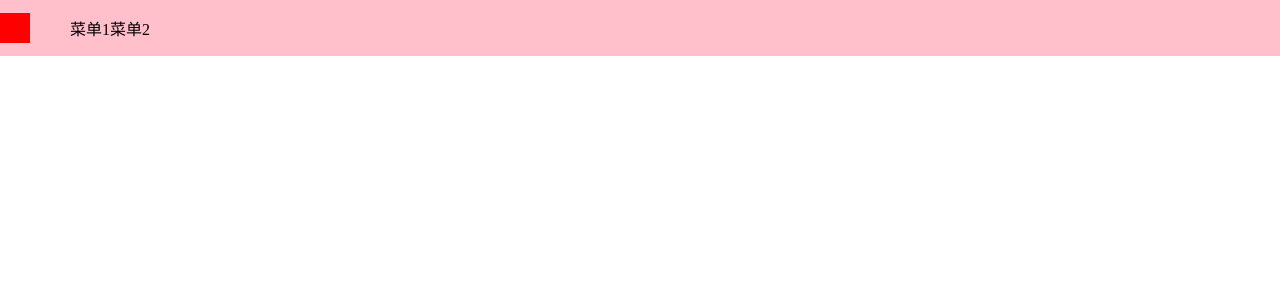
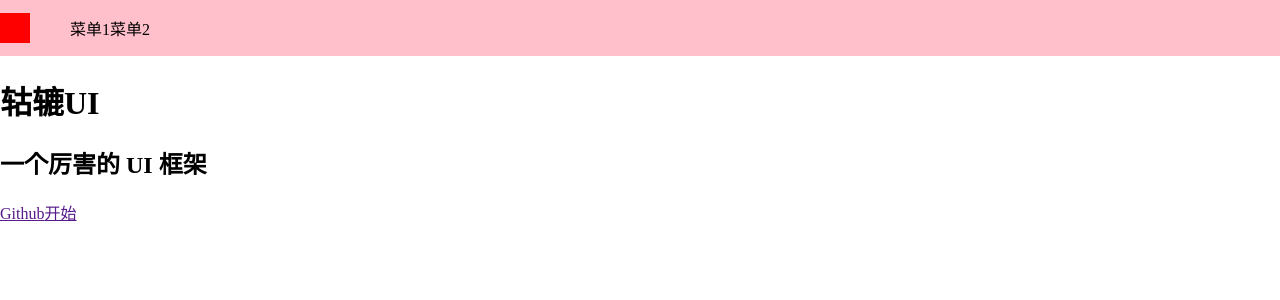
Before and after one commit to zhangyoung99/vite-site-project, a Vue app: page /#/ in a window 1280 px wide. Shown: the top 300 px of the page. Built offline with nearby package versions, Linux system fonts and the light colour scheme.

Commit message:
home组件优化

```diff
--- a/src/components/TopNav.vue
+++ b/src/components/TopNav.vue
@@ -7,6 +7,12 @@
     </ul>
 </div>
 </template>
+
+<script lang="ts">
+export default {
+
+}
+</script>
 
 <style lang="scss" scoped>
 .topnav {
--- a/src/view/home.vue
+++ b/src/view/home.vue
@@ -1,6 +1,14 @@
 <template>
 <div>
     <TopNav />
+    <div class="banner">
+        <h1>轱辘UI</h1>
+        <h2> 一个厉害的 UI 框架 </h2>
+        <p class="actions">
+            <a href="">Github</a>
+            <a href="">开始</a>
+        </p>
+    </div>
 </div>
 </template>
 
```
